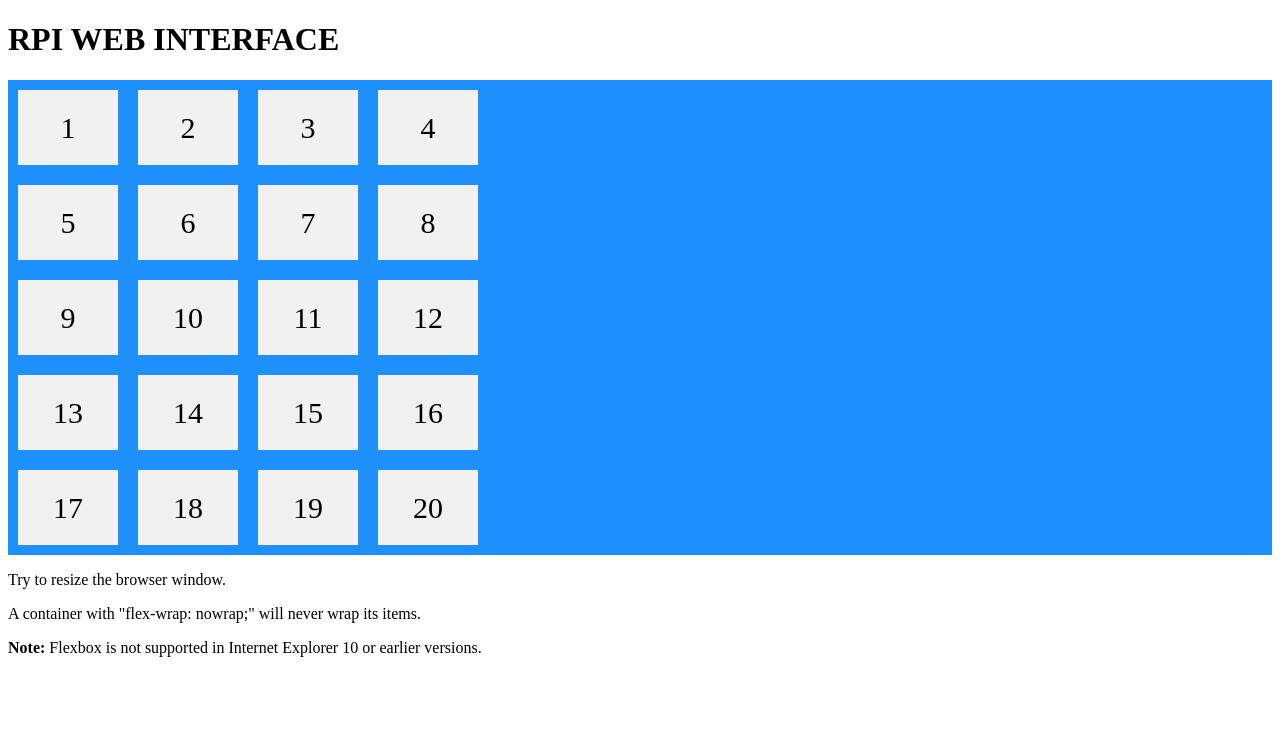
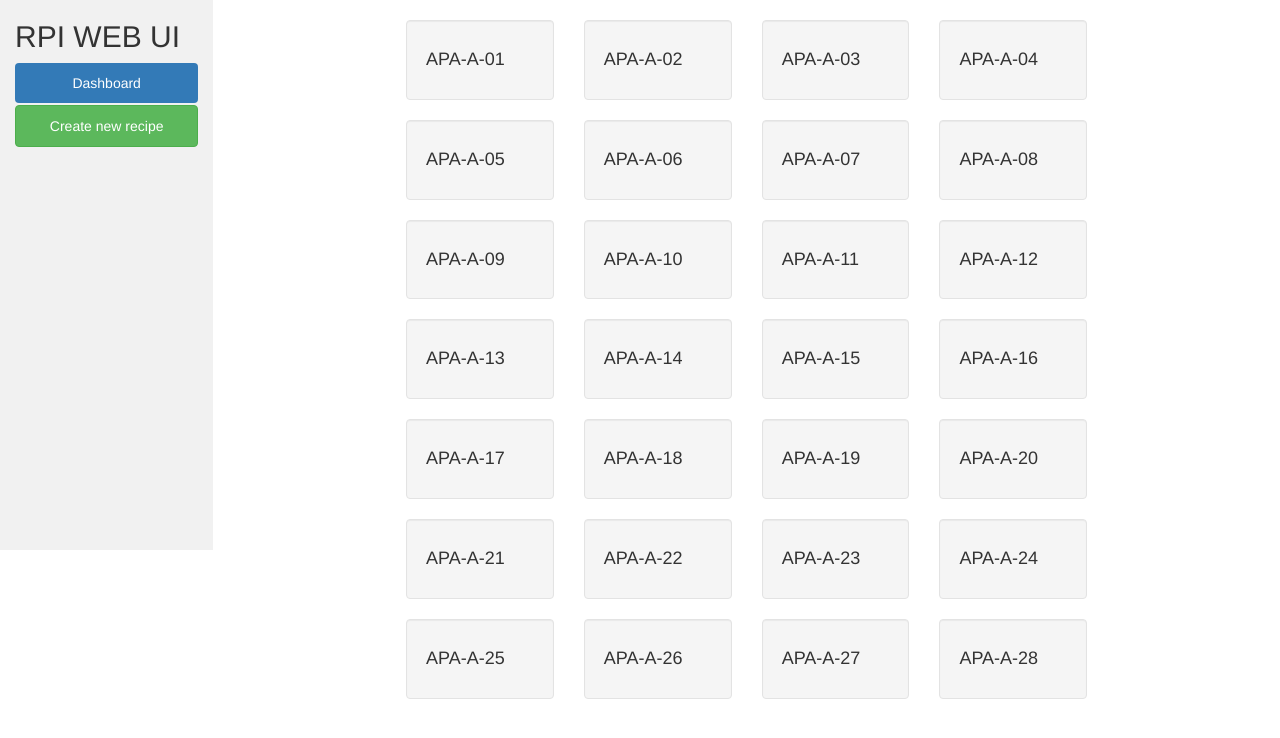
Before and after one commit to pythondev0101/rpi_api, a Flask app: page /web/ in a window 1280 px wide. Shown: the top 738 px of the page. Run offline with Flask 2, Linux system fonts and the light colour scheme; data comes from the database, SQL or seed files in the repository; parts of the project's set-up code (start-up, migrations or seed data) failed here and were passed over; some libraries are stand-ins or nearby versions.

Commit message:
Add bootstrap, and initial data

```diff
--- /dev/null
+++ b/app/picklist.csv
@@ -0,0 +1,29 @@
+number,barcode
+APA-A-01,
+APA-A-02,
+APA-A-03,
+APA-A-04,
+APA-A-05,
+APA-A-06,
+APA-A-07,
+APA-A-08,
+APA-A-09,
+APA-A-10,
+APA-A-11,
+APA-A-12,
+APA-A-13,
+APA-A-14,
+APA-A-15,
+APA-A-16,
+APA-A-17,
+APA-A-18,
+APA-A-19,
+APA-A-20,
+APA-A-21,
+APA-A-22,
+APA-A-23,
+APA-A-24,
+APA-A-25,
+APA-A-26,
+APA-A-27,
+APA-A-28,
--- a/app/web/routes.py
+++ b/app/web/routes.py
@@ -1,7 +1,24 @@
 from flask import render_template, redirect
 from . import bp_web
+from app.models import Pick
 
 
 @bp_web.route('/')
 def index():
-    return render_template('web/index.html')
+    _pick_model = Pick.query.all()
+    _pick_list = [[]]
+    ctr = 0
+    row = 0
+
+    for i in _pick_model:
+
+        if not ctr == 4:
+            _pick_list[row].append(i)
+            ctr += 1
+        else:
+            row += 1
+            _pick_list.append([])
+            _pick_list[row].append(i)
+            ctr = 1
+
+    return render_template('web/index.html',picklist=_pick_list)
--- a/app/web/templates/web/index.html
+++ b/app/web/templates/web/index.html
@@ -1,65 +1,100 @@
 <!DOCTYPE html>
-<html>
+<html lang="en">
 <head>
+  <title>Bootstrap Example</title>
+  <meta charset="utf-8">
+  <meta name="viewport" content="width=device-width, initial-scale=1">
+  <link rel="stylesheet" href="https://maxcdn.bootstrapcdn.com/bootstrap/3.4.1/css/bootstrap.min.css">
+  <script src="https://ajax.googleapis.com/ajax/libs/jquery/3.5.1/jquery.min.js"></script>
+  <script src="https://maxcdn.bootstrapcdn.com/bootstrap/3.4.1/js/bootstrap.min.js"></script>
   <style>
-.flex-container {
-  display: flex;
-  flex-wrap: nowrap;
-  background-color: DodgerBlue;
+    /* Set height of the grid so .sidenav can be 100% (adjust as needed) */
+    .row.content {height: 550px}
+
+    /* Set gray background color and 100% height */
+    .sidenav {
+      background-color: #f1f1f1;
+      height: 100%;
     }
 
-.flex-container > div {
-  background-color: #f1f1f1;
-  width: 100px;
-  margin: 10px;
-  text-align: center;
-  line-height: 75px;
-  font-size: 30px;
+    /* On small screens, set height to 'auto' for the grid */
+    @media screen and (max-width: 767px) {
+      .row.content {height: auto;}
     }
   </style>
 </head>
 <body>
-<h1>RPI WEB INTERFACE</h1>
 
-<div class="flex-container">
-  <div>1</div>
-  <div>2</div>
-  <div>3</div>
-  <div>4</div>
+<nav class="navbar navbar-inverse visible-xs">
+  <div class="container-fluid">
+    <div class="navbar-header">
+      <button type="button" class="navbar-toggle" data-toggle="collapse" data-target="#myNavbar">
+        <span class="icon-bar"></span>
+        <span class="icon-bar"></span>
+        <span class="icon-bar"></span>
+      </button>
+      <a class="navbar-brand" href="#">Logo</a>
+    </div>
+    <div class="collapse navbar-collapse" id="myNavbar">
+      <ul class="nav navbar-nav">
+        <li class="active"><a href="#">Dashboard</a></li>
+        <li><a href="#">Age</a></li>
+        <li><a href="#">Gender</a></li>
+        <li><a href="#">Geo</a></li>
+      </ul>
+    </div>
+  </div>
+</nav>
+
+<div class="container-fluid">
+  <div class="row content">
+    <div class="col-sm-2 sidenav hidden-xs">
+      <h2>RPI WEB UI</h2>
+      <ul class="nav nav-pills nav-stacked">
+        <li class="active text-center"><a href="#section1">Dashboard</a></li>
+        <li><a type="button" class="btn btn-success btn-md" data-toggle="modal" data-target="#myModal">Create new recipe</a></li>
+      </ul><br>
+    </div>
+    <br>
+
+    <div class="col-sm-10">
+      {% for list in picklist %}
+      <div class="row">
+        <div class="col-sm-2">
+        </div>
+      {% for item in list%}
+        <div class="col-sm-2">
+          <div class="well">
+            <h4>{{item.number}}</h4>
+          </div>
+        </div>
+      {% endfor %}
+      </div>
+      {% endfor %}
+    </div>
+  </div>
+
+    <!-- Modal -->
+    <div class="modal fade" id="myModal" role="dialog">
+      <div class="modal-dialog">
+
+        <!-- Modal content-->
+        <div class="modal-content">
+          <div class="modal-header">
+            <button type="button" class="close" data-dismiss="modal">&times;</button>
+            <h4 class="modal-title">Modal Header</h4>
+          </div>
+          <div class="modal-body">
+            <p>Some text in the modal.</p>
+          </div>
+          <div class="modal-footer">
+            <button type="button" class="btn btn-default" data-dismiss="modal">Close</button>
+          </div>
+        </div>
 
       </div>
-<div class="flex-container">
-  <div>5</div>
-  <div>6</div>
-  <div>7</div>
-  <div>8</div>
-
     </div>
-<div class="flex-container">
-  <div>9</div>
-  <div>10</div>
-  <div>11</div>
-  <div>12</div>
-
 </div>
-<div class="flex-container">
-  <div>13</div>
-  <div>14</div>
-  <div>15</div>
-  <div>16</div>
-
-</div>
-<div class="flex-container">
-  <div>17</div>
-  <div>18</div>
-  <div>19</div>
-  <div>20</div>
-
-</div>
-
-<p>Try to resize the browser window.</p>
-<p>A container with "flex-wrap: nowrap;" will never wrap its items.</p>
-<p><strong>Note:</strong> Flexbox is not supported in Internet Explorer 10 or earlier versions.</p>
 
 </body>
 </html>
--- a/config.py
+++ b/config.py
@@ -1,5 +1,7 @@
 import os
 from dotenv import load_dotenv
+
+basedir = os.path.abspath(os.path.dirname(__file__))
 
 load_dotenv()
 
```
Also changed, not shown: app/__init__.py (+31 -3 lines), app/models.py (+6 -6 lines), 2 other files. Lines whose indentation alone changed are shown as unchanged.
